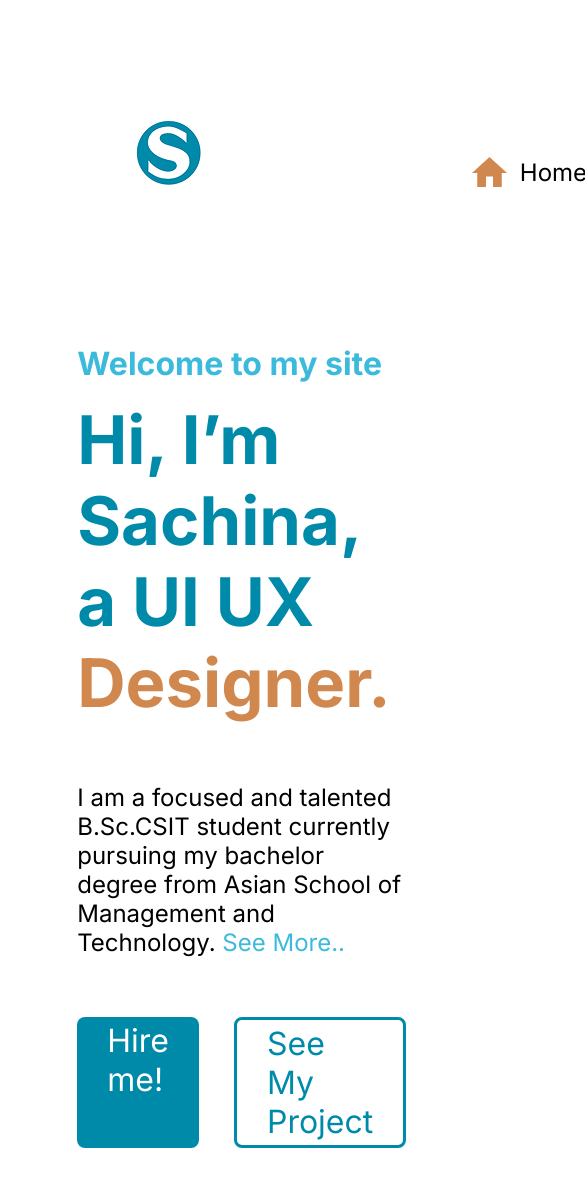
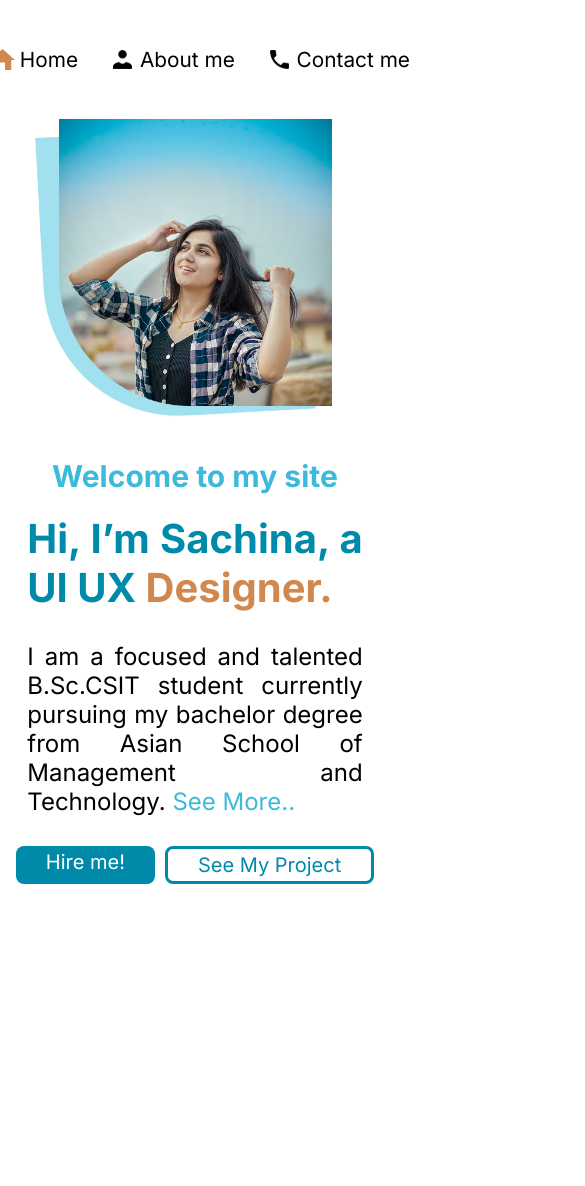
Before and after one commit to samyr-melo/page_react_vite, a React (Vite) app: page / in a window 390 px wide. Shown: the top 1186 px of the page, 585 px wide, since content can reach past the window. After the commit the page ends 923 px from the top, so only its background shows below. Built offline with nearby package versions, Linux system fonts and the light colour scheme.

Commit message:
update responsive

```diff
--- a/src/App.jsx
+++ b/src/App.jsx
@@ -1,6 +1,7 @@
-import Header from './componentes/Header/Index'
+import Header from './componentes/Header'
 import Conteudo from './componentes/Conteudo/Conteudo'
 import './App.css'
+
 
 function App() {
   return (
--- a/src/componentes/Conteudo/Conteudo.jsx
+++ b/src/componentes/Conteudo/Conteudo.jsx
@@ -2,6 +2,7 @@ import Imagem2 from './assets/Rectangle7.png'
 import Imagem1 from './assets/Rectangle6.png'
 import Imagem3 from './assets/Rectangle8.png'
 import './style.css'
+import './responsive.css'
 
 
 const Conteudo = () => {
--- /dev/null
+++ b/src/componentes/Conteudo/responsive.css
@@ -0,0 +1,118 @@
+@media (max-width:1000px) {
+    .conteudo__site {
+        margin: 0px;
+        display: flex ;
+        justify-content: center;
+        padding-bottom: 10%;
+        flex-direction: column-reverse;
+        align-items: center;
+        gap: 3em;
+
+      }
+
+      .conteudo__texto{
+          padding: 0%;
+          margin: 0;
+          display: flex;
+          flex-direction: column;
+          align-items: center;
+
+
+      }
+
+      .image-container {
+        position: relative;
+        width: 70%;
+
+        margin:0 ;
+
+
+      }
+
+      .base-image {
+        position: relative;
+        z-index: 2;
+        width: 100%;
+        height: 100%;
+        object-fit: cover;
+      }
+
+
+      .underlay-image {
+        position: absolute;
+        top: 8px;
+        left: -20px;
+        width: 100%;
+        height: 99%;
+        transform: rotate(-1.57deg);
+        z-index: 1;
+        opacity: 0.7;
+
+      }
+
+      .titulo__site {
+        font-size: 30px;
+        font-family: var(--fonte);
+        color: var(--azul-claro);
+        padding-bottom: 5%;
+      }
+
+      .sobre-mim__texto{
+        font-size: 40px;
+        font-family: var(--fonte);
+        font-weight: 700;
+        color:var(--azul-escuro) ;
+        text-align: justify;
+        margin:0 7%;
+      }
+
+      .span {
+        color: var(--marrom-claro);
+      }
+
+      .sobre-mim__texto__experiencia {
+        font-size: 24px;
+        font-family: var(--fonte);
+        color: var(--principal);
+        padding: 30px 0;
+        text-align: justify;
+        margin: 0 7%;
+      }
+
+      a {
+        color: var(--azul-claro);
+        text-decoration: none;
+      }
+
+      .estilo__botoes {
+        display: flex;
+        gap: 10px;
+
+      }
+
+      .botao-hire__me {
+        padding: 4px 30px;
+        font-size: 20px;
+        font-family: var(--fonte);
+        color: white;
+        background-color: var(--azul-escuro);
+        border-color: transparent;
+        border-radius: 8px;
+        white-space: nowrap;
+
+      }
+
+      .botao-my__project {
+        padding: 4px 30px;
+        font-size: 20px;
+        font-family: var(--fonte);
+        color: var(--azul-escuro);
+        background-color: transparent;
+        border-color: var(--azul-escuro);
+        border: 3px solid;
+        border-radius: 8px;
+        white-space: nowrap;
+
+      }
+
+}
--- a/src/componentes/Header/index.jsx
+++ b/src/componentes/Header/index.jsx
@@ -3,6 +3,7 @@ import Phone from './assets/Phone.svg'
 import User from './assets/User.svg'
 import Vector from './assets/Vector.svg'
 import './style.css'
+import './responsive.css'
 
 export default function Header() {
     return (
--- /dev/null
+++ b/src/componentes/Header/responsive.css
@@ -0,0 +1,53 @@
+@media (max-width:500px) {
+    .config__geral{
+        margin: 10% 0;
+        display: flex;
+        align-items: center;
+        justify-content: center;
+
+    }
+    .cabecalho {
+        display: flex;
+        justify-content: space-between;
+        align-items: center ;
+        margin: 2% 0%;
+    }
+
+div .img__logo {
+    width: 10px;
+}
+
+.cabecalho__navbar {
+    display: flex;
+
+    list-style-type: none;
+    align-items: center;
+    text-align: center;
+    justify-content: center;
+    gap: 2em;
+
+}
+
+div ul li a {
+    text-decoration: none;
+    color: var(--font-color-1);
+    font-size: 1.3em;
+    font-family: var(--fonte) ;
+    white-space: nowrap;
+
+}
+
+div ul li img {
+    width: 25px;
+    margin: 0 px;
+}
+div ul li{
+    display: flex;
+    align-items: center;
+    gap: 0.3em;
+}
+.link {
+    text-decoration: none;
+    color: var(--font-color-2);
+}
+}
--- a/src/componentes/Header/style.css
+++ b/src/componentes/Header/style.css
@@ -16,20 +16,20 @@
     align-items: center;
     text-align: center;
     justify-content: center;
-    gap: 98px;
-    padding: 0 124px;
+    gap: 6em;
+    padding: 0 7.7em;
 }
 
 div ul li a {
     text-decoration: none;
     color: var(--font-color-1);
-    font-size: 24px;
+    font-size: 1.5em;
     font-family: var(--fonte) ;
 }
 div ul li{
     display: flex;
     align-items: center;
-    gap: 13px;
+    gap: 0.8em;
 }
 .link {
     text-decoration: none;
```
